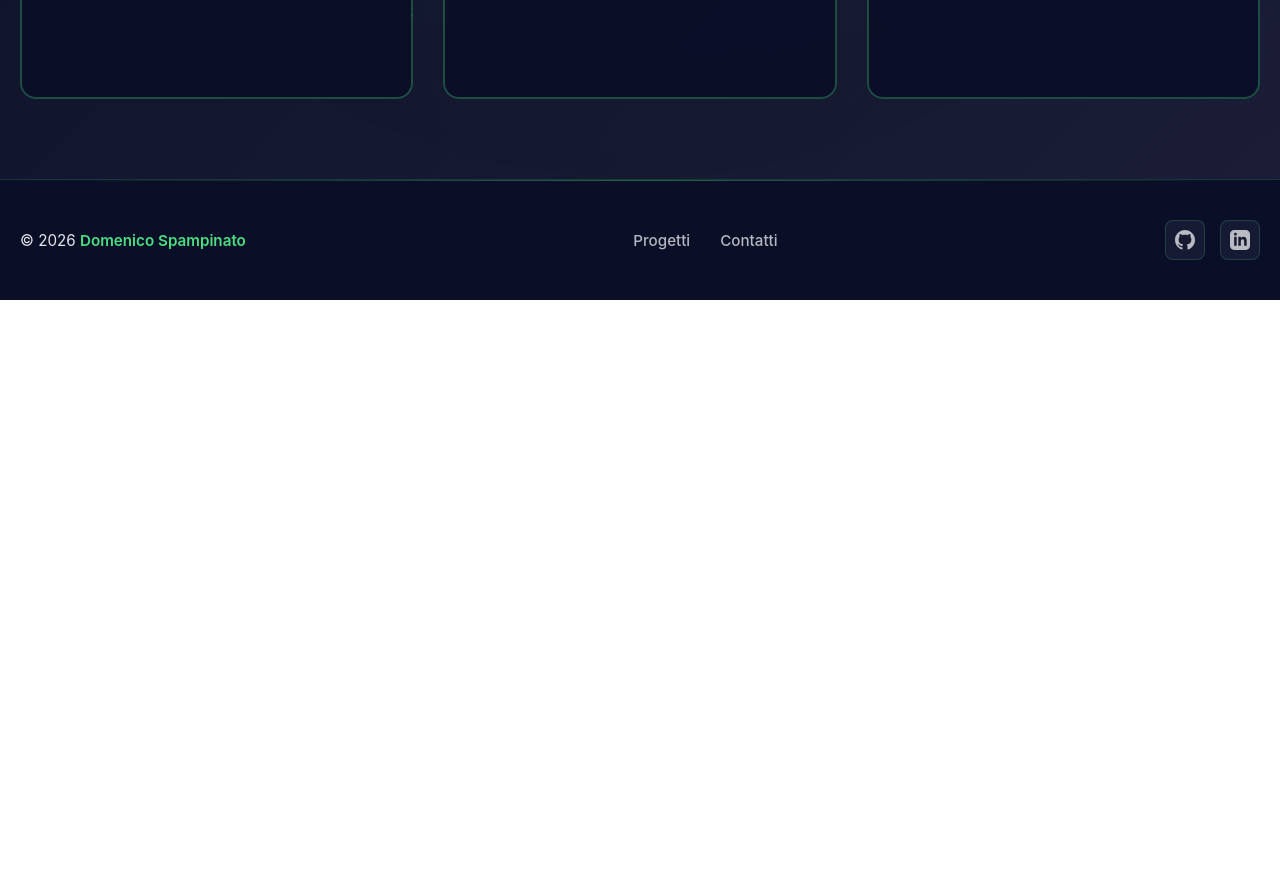
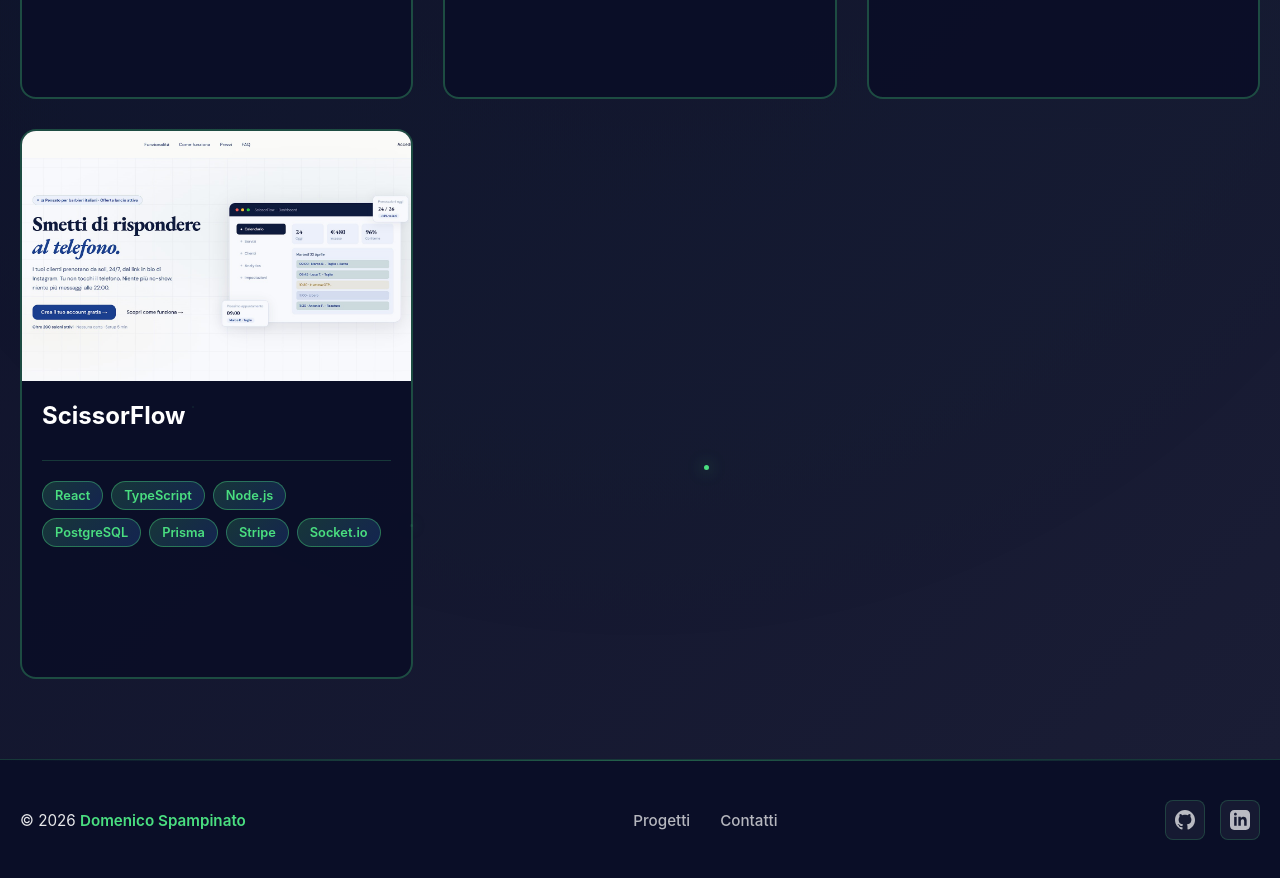
Before and after one commit to domespa/myportfolio, a React (Vite) app: page /progetti in a window 1280 px wide. Shown: the part 1200-2078 px from the top of the page. Before the commit the page ends 1500 px from the top, so only its background shows below. Built offline with nearby package versions, Linux system fonts and the light colour scheme.

Commit message:
FEAT: ADD PROJECT SCISSORFLOW

```diff
--- a/src/pages/Progetti.jsx
+++ b/src/pages/Progetti.jsx
@@ -115,6 +115,28 @@ export default function Progetti() {
       link: "https://github.com/domespa/digital-store-happykids",
       demo: "https://www.h4ppykids.com/",
     },
+    {
+      id: "7",
+      nome: "ScissorFlow",
+      descrizioneBreve: "",
+      descrizioneApprofondita: [
+        "Piattaforma SaaS multi-tenant costruita da zero per barbieri e saloni",
+        "",
+        "Sistema di prenotazioni con protezione no-show via OTP, blacklist automatica clienti, reminder via email e WhatsApp, slot fissi e dinamici senza conflitti, sync recensioni Google Business, gestione team con ruoli e permessi, pagina pubblica brandizzata per ogni barbiere.",
+      ],
+      immagine: "./sitepng/scissorflow.jpg",
+      tecnologie: [
+        "React",
+        "TypeScript",
+        "Node.js",
+        "PostgreSQL",
+        "Prisma",
+        "Stripe",
+        "Socket.io",
+      ],
+      link: "https://github.com/domespa/scissorflow",
+      demo: "https://www.scissorflow.com/",
+    },
   ];
 
   return (
```
Also changed, not shown: public/sitepng/scissorflow.jpg (added).
